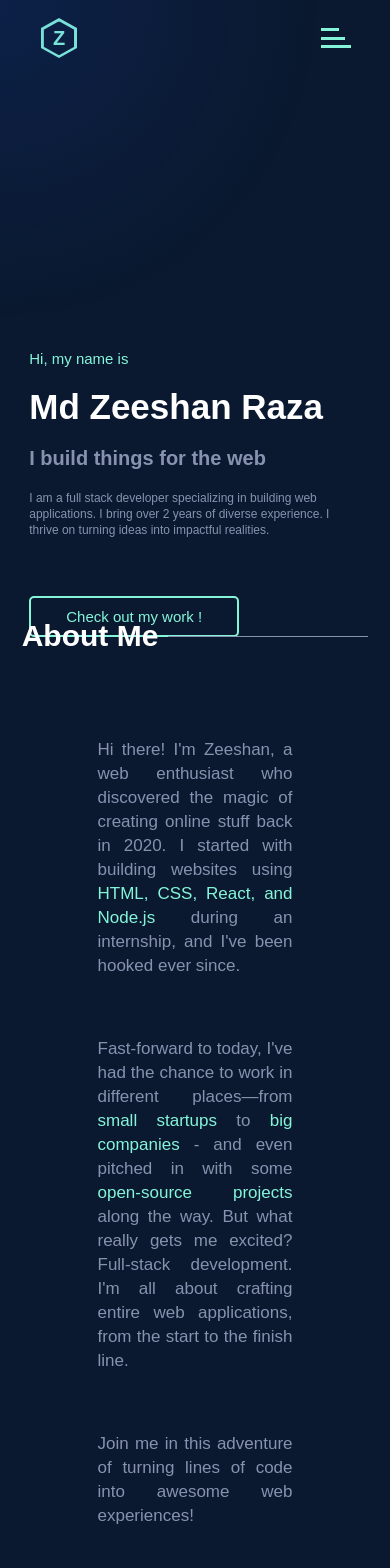
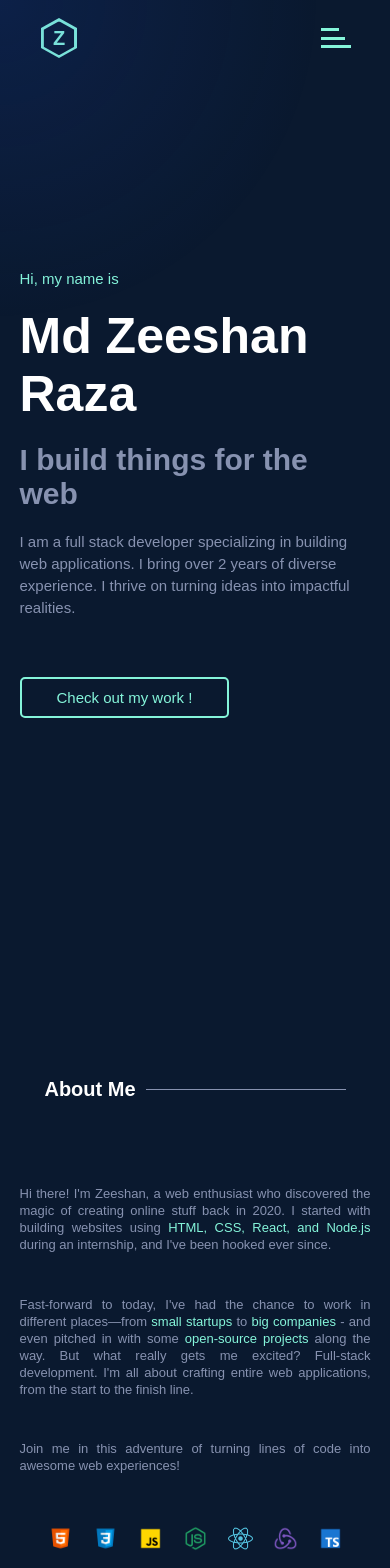
Before and after one commit to 25zeeshan/portfolio, a React (Vite) app: page / in a window 390 px wide. Shown: the top 1568 px of the page. Built offline with nearby package versions, Linux system fonts and the light colour scheme; grey boxes are pictures that could not be loaded.

Commit message:
responsive css added

```diff
--- a/package.json
+++ b/package.json
@@ -14,6 +14,7 @@
     "react": "^18.2.0",
     "react-dom": "^18.2.0",
     "react-intersection-observer": "^9.5.3",
+    "react-responsive-carousel": "^3.2.23",
     "react-router-dom": "^6.21.1",
     "react-vertical-timeline-component": "^3.6.0"
   },
--- a/src/App.css
+++ b/src/App.css
@@ -5,7 +5,7 @@ body{
 }
 
 .new-section{
-    height: 100vh;
+  min-height: 100vh;
     display: flex;
     align-items: center;
     justify-content: center;
@@ -50,3 +50,16 @@ body{
       transform: translateX(0);
     }
   }
+
+
+  @media screen and (max-width: 786px) {
+    .heading{
+      font-size: 25px;
+    }
+  }
+
+  @media screen and (max-width: 500px) {
+    .heading{
+      font-size: 20px;
+    }
+  }
--- a/src/components/About.css
+++ b/src/components/About.css
@@ -7,7 +7,7 @@
   color: #8792b0;
   font-size: 17px;
   line-height: 24px;
-  margin-bottom: 7vh;
+  margin-bottom: 5vh;
 }
 
 .about .skills {
@@ -42,3 +42,29 @@
     transform: translateX(0);
   }
 }
+
+@media screen and (max-width: 768px) {
+  .about .content,
+  .about .skills {
+    width: 70%;
+    font-size: 15px;
+  line-height: 20px;
+  }
+
+  .skills img {
+    width: 35px;
+  }
+}
+
+@media screen and (max-width: 500px) {
+  .about .content,
+  .about .skills {
+    width: 90%;
+    font-size: 13px;
+  line-height: 17px;
+  }
+
+  .skills img {
+    width: 25px;
+  }
+}
--- a/src/components/Home.css
+++ b/src/components/Home.css
@@ -8,7 +8,7 @@
 .Home {
   display: flex;
   flex-direction: column;
-  width: 50vw;
+  width: 60vw;
 }
 
 .Home div {
@@ -22,7 +22,7 @@
 
 .name {
   color: #fff;
-  font-size: 80px;
+  font-size: 75px;
   font-weight: bold;
 }
 
@@ -54,32 +54,6 @@
   color: #0a192f;
 }
 
-
-@media screen and (max-width : 500px)  {
-  .Home{
-    width: 85vw;
-  }
-
-  .line1 {
-    font-size: 15px;
-  }
-
-  .name {
-    font-size: 35px;
-  }
-
-  .line3 {
-    font-size: 20px;
-  }
-
-  .details {
-    font-size: 12px;
-    line-height: 16px;
-  }
-
-}
-
-
 /*Animation */
 .Home > div {
   opacity: 0;
@@ -91,3 +65,63 @@
   opacity: 1;
   transform: translateY(0);
 }
+
+@media screen and (max-width: 1024px) {
+  .Home {
+    width: 60vw;
+  }
+
+
+
+  .name {
+    font-size: 65px;
+  }
+
+  .line3 {
+    font-size: 45px;
+  }
+}
+
+
+@media screen and (max-width: 768px) {
+  .Home {
+    width: 70vw;
+  }
+
+  .line1 {
+    font-size: 15px;
+  }
+
+  .name {
+    font-size: 50px;
+  }
+
+  .line3 {
+    font-size: 35px;
+  }
+}
+
+
+
+@media screen and (max-width: 500px) {
+  .Home {
+    width: 90vw;
+  }
+
+  .line1 {
+    font-size: 15px;
+  }
+
+  .name {
+    font-size: 50px;
+  }
+
+  .line3 {
+    font-size: 30px;
+  }
+
+  .details {
+    font-size: 15px;
+    line-height: 22px;
+  }
+}
--- a/src/components/Navigation.css
+++ b/src/components/Navigation.css
@@ -85,7 +85,7 @@
   display: none;
 }
 
-@media screen and (max-width : 500px)  {
+@media screen and (max-width : 768px)  {
   .nav-links{
     display: none;
   }
--- a/src/components/Projects.css
+++ b/src/components/Projects.css
@@ -1,4 +1,8 @@
-.projects{
+.carousel-root {
+  width: 50vw;
+}
+
+.projects {
   height: auto;
 }
 
@@ -8,9 +12,7 @@
   margin-bottom: 20px;
 }
 
-.project-detail .image-container img {
-  width: 50vw;
-}
+
 
 .project-detail .overlay {
   position: absolute;
@@ -23,11 +25,10 @@
   color: white;
   display: flex;
   flex-direction: column;
-  padding: 20px
+  padding: 20px;
 }
 
-
-.project-detail .overlay a{
+.project-detail .overlay a {
   text-decoration: none;
   color: #85f5da;
   font-size: 22px;
@@ -42,3 +43,51 @@
 .image-container:hover .overlay {
   opacity: 1;
 }
+
+.project-links{
+  width: 30px !important;
+}
+
+.project-links.second{
+  width: 25px !important;
+}
+
+
+
+
+@media screen and (max-width: 1024px) {
+  .carousel-root {
+    width: 60vw;
+  }
+}
+
+@media screen and (max-width: 786px) {
+  .carousel-root {
+    width: 70vw;
+  }
+
+  .project-description{
+    font-size: 12px;
+  }
+
+  .project-tech{
+    font-size: 12px;
+  }
+
+}
+
+
+@media screen and (max-width: 500px) {
+  .carousel-root {
+    width: 85vw;
+  }
+
+  .project-detail .overlay a{
+    font-size: 15px;
+  }
+
+  .project-detail .overlay {
+    height: 100%;
+    width: 100%;
+  }
+}
--- a/src/components/Projects.jsx
+++ b/src/components/Projects.jsx
@@ -1,5 +1,8 @@
 /* eslint-disable react/prop-types */
+
 import "./Projects.css";
+import { Carousel } from "react-responsive-carousel";
+import "react-responsive-carousel/lib/styles/carousel.min.css";
 
 const projects = [
   {
@@ -7,8 +10,8 @@ const projects = [
     image: "/projects/chessAnalysis.png",
     description: "Setup and analyze custom chess positions",
     url: "https://chess-analysis.vercel.app/analysis",
-    tech : "React, Typescript, HTML, CSS, Python, django",
-    github: "https://github.com/25zeeshan/Chess-Analysis"
+    tech: "React, Typescript, HTML, CSS, Python, django",
+    github: "https://github.com/25zeeshan/Chess-Analysis",
   },
   {
     name: "Sort Visualizer",
@@ -16,7 +19,7 @@ const projects = [
     description: "Visualization of sorting algorithms",
     url: "https://25zeeshan.github.io/Sort-Visualize/",
     github: "https://github.com/25zeeshan/Sort-Visualize",
-    tech : "Bootstrap, React.js, HTML, CSS",
+    tech: "Bootstrap, React.js, HTML, CSS",
   },
   {
     name: "Wordle clone",
@@ -24,31 +27,30 @@ const projects = [
     description: "Clone of popular word game wordle",
     url: "https://chess-analysis.vercel.app/analysis",
     github: "https://github.com/25zeeshan/Wordle_Clone",
-    tech : "JavaScript, HTML, CSS",
+    tech: "JavaScript, HTML, CSS",
   },
 ];
 
 const ProjectDetail = (props) => {
-  console.log(props);
   return (
     <div className="project-detail">
       <div className="image-container">
         <div className="overlay">
-          <div >
+          <div>
             <a href={props.url} target="_">
               {props.name}
             </a>
-            <a href={props.github} target="_"><img src="/github.svg" style={{width : "30px"}}/></a>
-            <a href={props.url} target="_">< img src="/link.png" style={{width : "25px"}}/></a>
-
+            <a href={props.github} target="_">
+              <img src="/github.svg" className="project-links"/>
+            </a>
+            <a href={props.url} target="_">
+              <img src="/link.png" className="project-links second" />
+            </a>
           </div>
-          <p>{props.description}</p>
-          <div>
-            {props.tech}
-
-          </div>
+          <p className="project-description">{props.description}</p>
+          <div className="project-tech">{props.tech}</div>
         </div>
-        <img src={props.image} alt={props.name} />
+        <img src={props.image} alt={props.name} className="aquascale"/>
       </div>
     </div>
   );
@@ -59,12 +61,14 @@ const Projects = function () {
   return (
     <div id="projects" className="projects new-section">
       <div className="heading">
-        Some things I&apos;ve built<div className="headingLine"></div>
+        Some things I&apos;ve built
       </div>
 
-      {projects.map((project, index) => {
-        return <ProjectDetail key={index} {...project} />;
-      })}
+      <Carousel useKeyboardArrows={true}>
+        {projects.map((project, index) => {
+          return <ProjectDetail key={index} {...project} />;
+        })}
+      </Carousel>
     </div>
   );
 };
--- a/src/components/contact.css
+++ b/src/components/contact.css
@@ -59,3 +59,24 @@ textarea {
 .socials a img {
   width: 50px;
 }
+
+@media screen and (max-width: 1024px) {
+  .contact-container form > input,
+  textarea {
+    width: 40vw;
+  }
+}
+
+@media screen and (max-width: 786px) {
+  .contact-container form > input,
+  textarea {
+    width: 60vw;
+  }
+}
+
+@media screen and (max-width: 500px) {
+  .contact-container form > input,
+  textarea {
+    width: 70vw;
+  }
+}
```
Also changed, not shown: 1 other file (tests, documents, lock files or other folders). Lines whose indentation alone changed are shown as unchanged.
